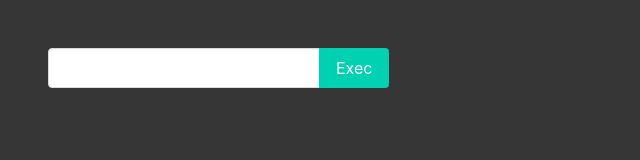
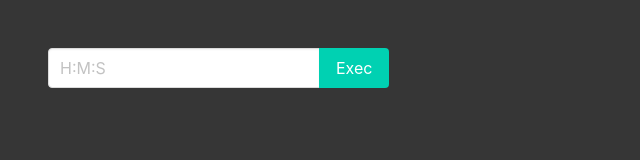
Before and after one commit to c000/wasm-timer, a website built with webpack: page index.html in a window 1280 px wide. Shown: the full height of the page, 0-640 px from the left. Built offline with nearby package versions, Linux system fonts and the light colour scheme; a web font is replaced by a local one.

Commit message:
Added placeholder to the input

```diff
--- a/index.html
+++ b/index.html
@@ -11,7 +11,7 @@
 
       <form class="field has-addons">
         <div class="control">
-          <input class="input" type="text" id="timespan" />
+          <input class="input" type="text" id="timespan" placeholder="H:M:S" />
         </div>
         <div class="control">
           <button class="button is-primary" id="exec">
```
